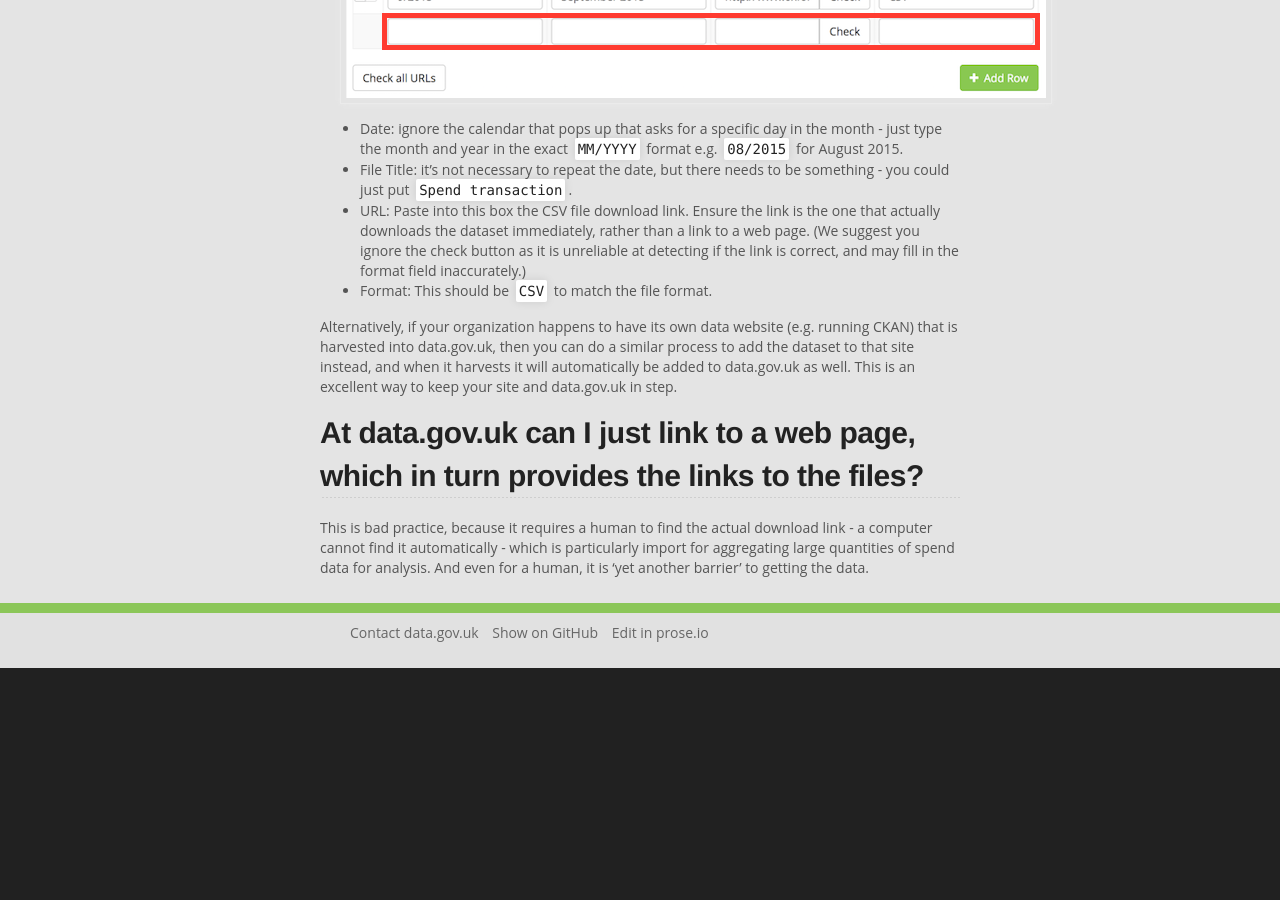
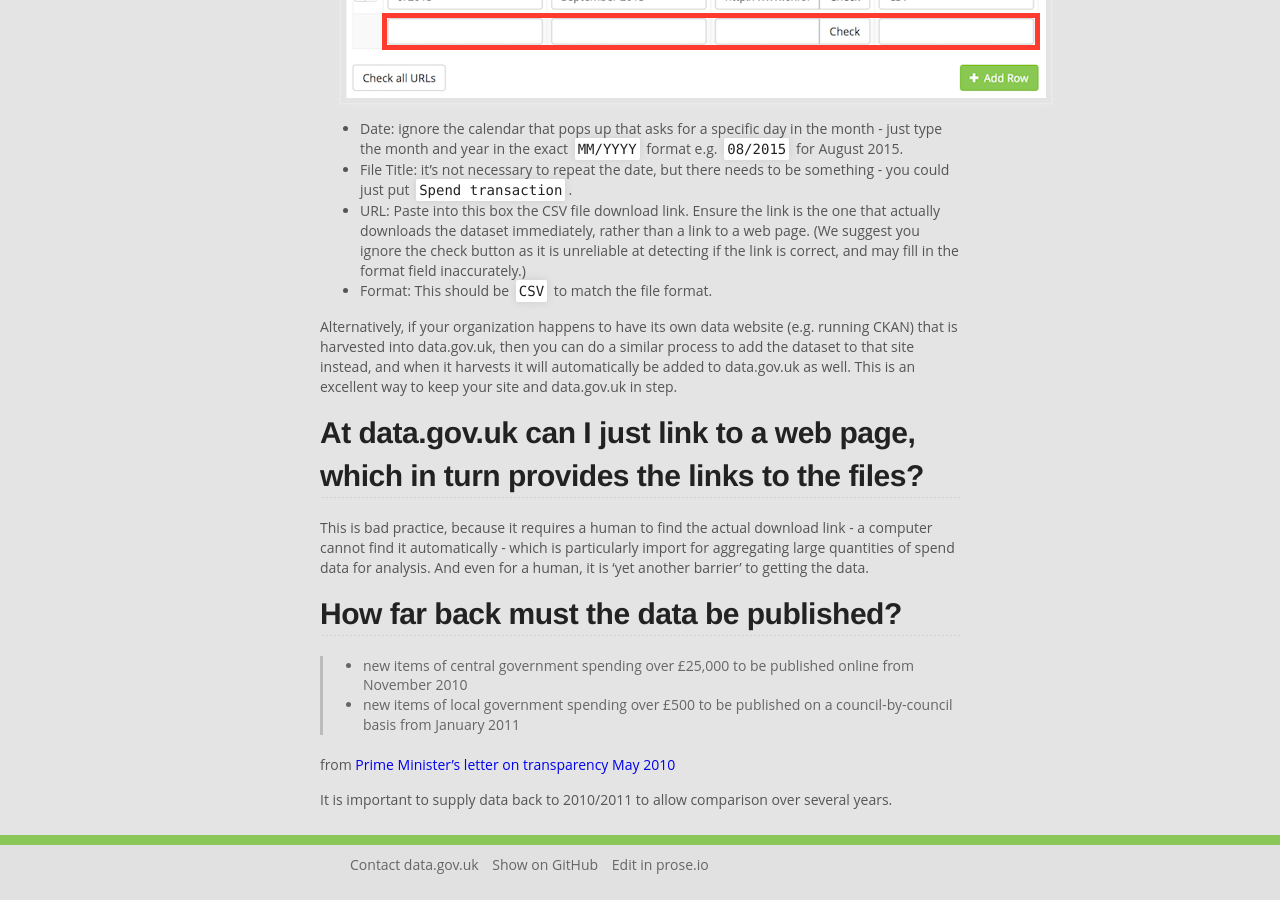
Before and after one commit to datagovuk/guidance, a Jekyll site: the page built from 25k-spend-data.md, in a window 1280 px wide and 900 px high, scrolled down 2502 px. Built offline with Jekyll 4.4.1, drawn with Linux system fonts in a browser that asks for light colours; before the commit the page ends 3170 px from its top, so only the background shows below that.

Commit message:
Clarify publishing past data.

```diff
--- a/25k-spend-data.md
+++ b/25k-spend-data.md
@@ -84,3 +84,12 @@ Alternatively, if your organization happens to have its own data website (e.g. r
 ## At data.gov.uk can I just link to a web page, which in turn provides the links to the files?
 
 This is bad practice, because it requires a human to find the actual download link - a computer cannot find it automatically - which is particularly import for aggregating large quantities of spend data for analysis. And even for a human, it is 'yet another barrier' to getting the data.
+
+## How far back must the data be published?
+
+> * new items of central government spending over £25,000 to be published online from November 2010
+> * new items of local government spending over £500 to be published on a council-by-council basis from January 2011
+
+from [Prime Minister's letter on transparency May 2010](https://www.gov.uk/government/news/letter-to-government-departments-on-opening-up-data)
+
+It is important to supply data back to 2010/2011 to allow comparison over several years.
```
